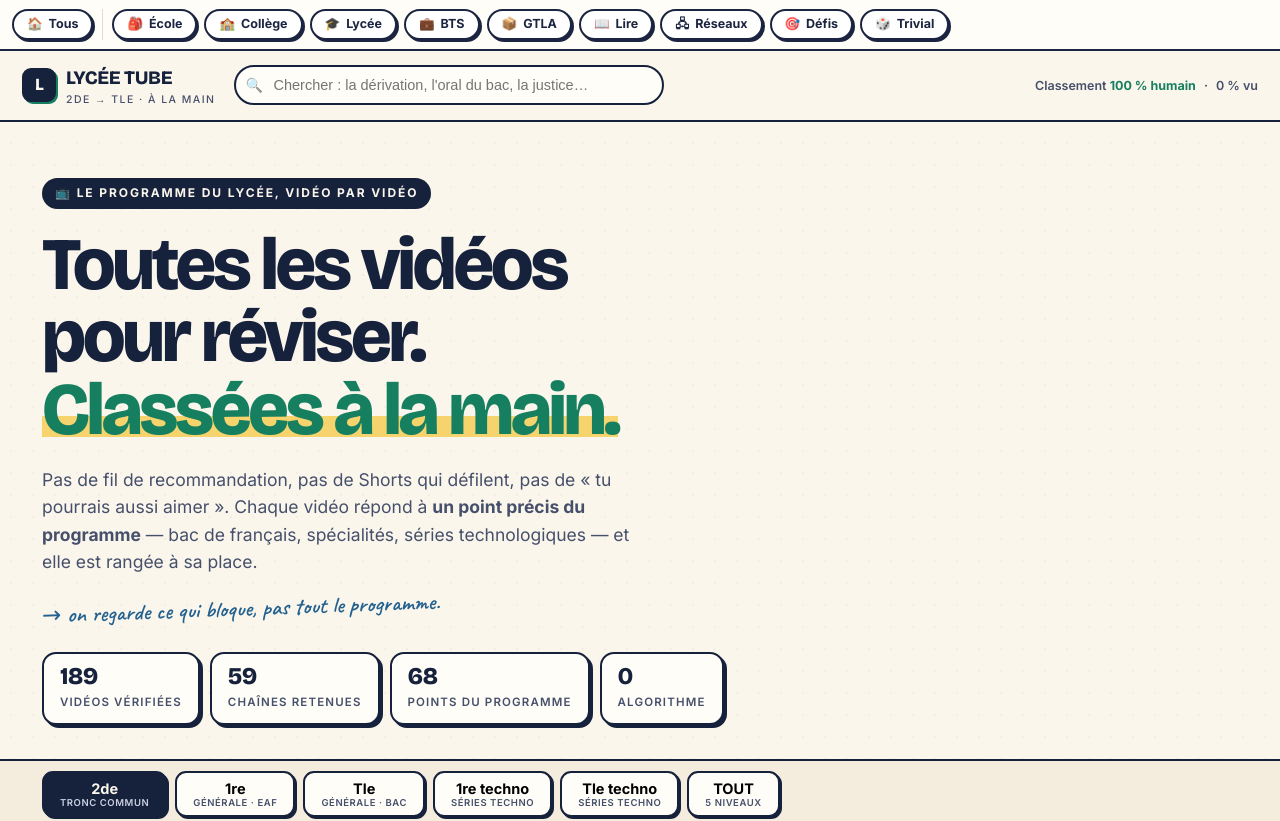
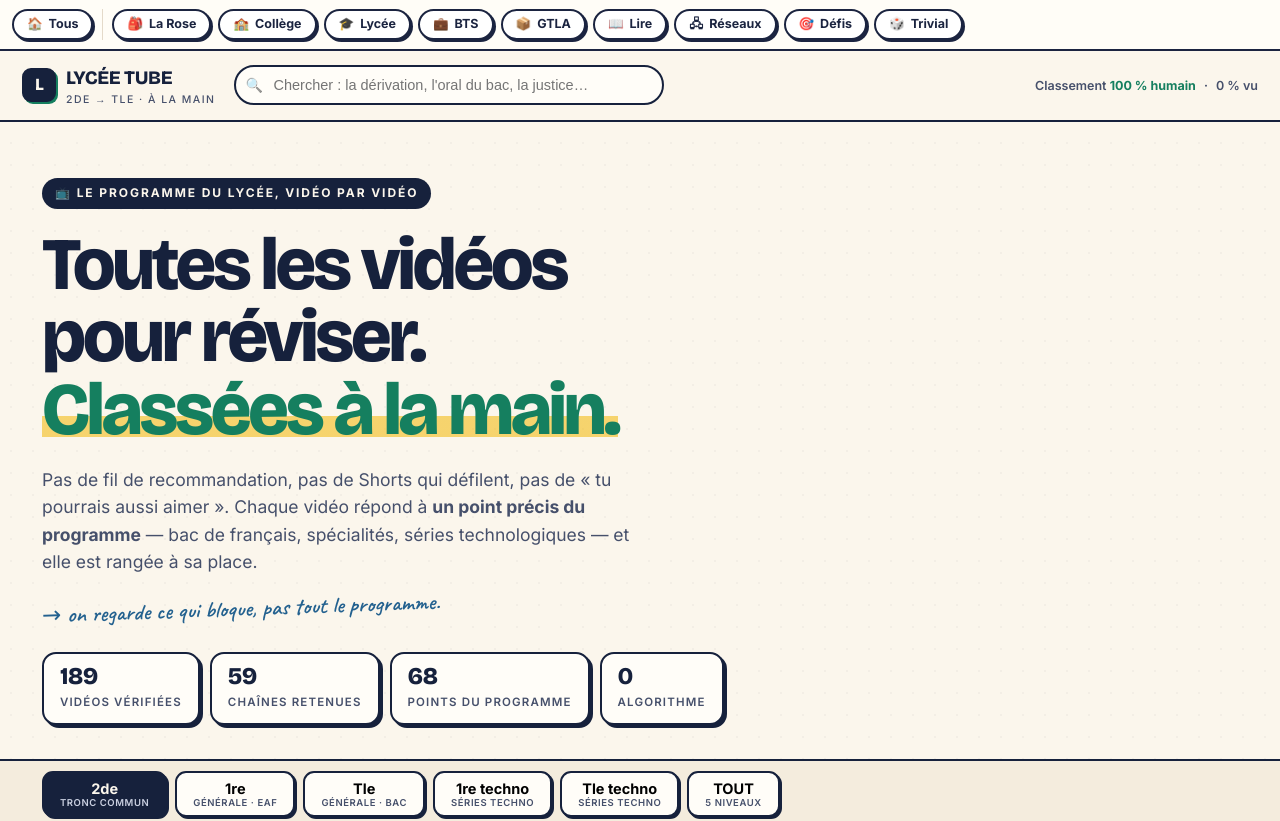
Before and after one commit to hassanijacques-boop/lycee-tube, a plain HTML site: page index.html in a window 1280 px wide. Shown: the top 821 px of the page. Drawn offline with nearby package versions, Linux system fonts and the light colour scheme.

Commit message:
Renommage : Ecole La Rose Tube

```diff
--- a/index.html
+++ b/index.html
@@ -209,7 +209,7 @@ footer b{color:var(--ink)}
   background:linear-gradient(90deg,rgba(255,253,247,0),#FFFDF7 78%);border-radius:0}
 @media(max-width:620px){.tubebar{padding:8px 10px;gap:6px}.tubebar a{padding:6px 11px;font-size:11.5px}}
 </style>
-<nav class="tubebar" aria-label="Navigation entre les sites"><a href="https://hassanijacques-boop.github.io/tube/" title="l'ensemble des niveaux"><span class="num">🏠</span>Tous</a><span class="sep"></span><a href="https://hassanijacques-boop.github.io/ecoletube/" title="CP → CM2"><span class="num">🎒</span>École</a><a href="https://hassanijacques-boop.github.io/college-tube/" title="6e → 3e"><span class="num">🏫</span>Collège</a><a href="https://hassanijacques-boop.github.io/lycee-tube/" on aria-current="page" title="2de → Tle"><span class="num">🎓</span>Lycée</a><a href="https://hassanijacques-boop.github.io/bts-tube/" title="GME"><span class="num">💼</span>BTS</a><a href="https://hassanijacques-boop.github.io/gtla-tube/" title="BTS GTLA"><span class="num">📦</span>GTLA</a><a href="https://hassanijacques-boop.github.io/lire/" title="Les classiques, à voix haute"><span class="num">📖</span>Lire</a><a href="https://hassanijacques-boop.github.io/reseaux-tube/" title="TSRS"><span class="num">🖧</span>Réseaux</a><a href="https://hassanijacques-boop.github.io/defi-ecole/" title="réviser en jouant"><span class="num">🎯</span>Défis</a><a href="https://hassanijacques-boop.github.io/defi-ecole/trivial.html" title="Le Trivial des questions générales"><span class="num">🎲</span>Trivial</a><span class="fade"></span></nav>
+<nav class="tubebar" aria-label="Navigation entre les sites"><a href="https://hassanijacques-boop.github.io/tube/" title="l'ensemble des niveaux"><span class="num">🏠</span>Tous</a><span class="sep"></span><a href="https://hassanijacques-boop.github.io/ecoletube/" title="CP → CM2 — école La Rose"><span class="num">🎒</span>La Rose</a><a href="https://hassanijacques-boop.github.io/college-tube/" title="6e → 3e"><span class="num">🏫</span>Collège</a><a href="https://hassanijacques-boop.github.io/lycee-tube/" on aria-current="page" title="2de → Tle"><span class="num">🎓</span>Lycée</a><a href="https://hassanijacques-boop.github.io/bts-tube/" title="GME"><span class="num">💼</span>BTS</a><a href="https://hassanijacques-boop.github.io/gtla-tube/" title="BTS GTLA"><span class="num">📦</span>GTLA</a><a href="https://hassanijacques-boop.github.io/lire/" title="Les classiques, à voix haute"><span class="num">📖</span>Lire</a><a href="https://hassanijacques-boop.github.io/reseaux-tube/" title="TSRS"><span class="num">🖧</span>Réseaux</a><a href="https://hassanijacques-boop.github.io/defi-ecole/" title="réviser en jouant"><span class="num">🎯</span>Défis</a><a href="https://hassanijacques-boop.github.io/defi-ecole/trivial.html" title="Le Trivial des questions générales"><span class="num">🎲</span>Trivial</a><span class="fade"></span></nav>
 
 <header class="top">
   <div class="brand"><span class="mark">L</span><span>LYCÉE TUBE<small>2de → Tle · à la main</small></span></div>
```
